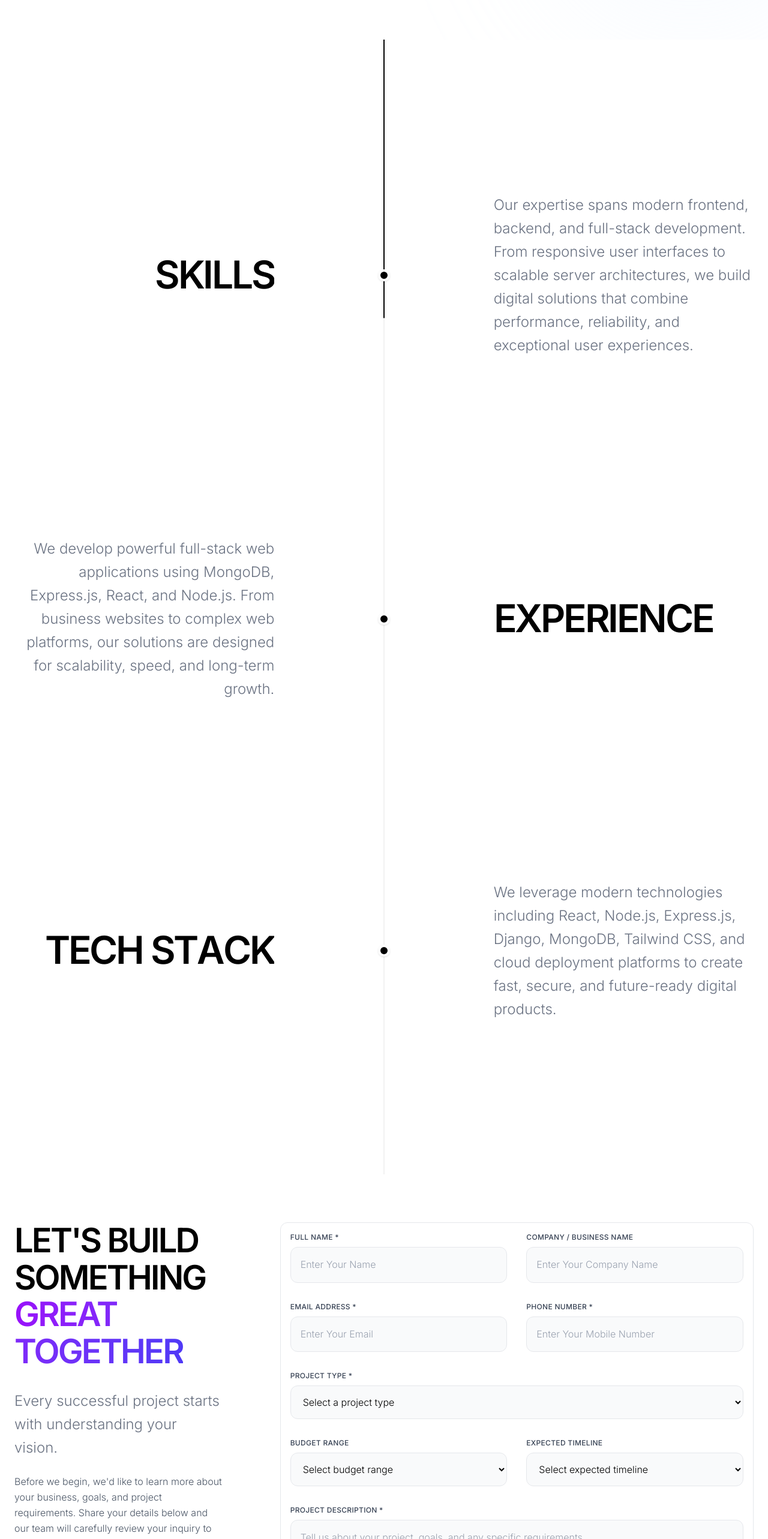
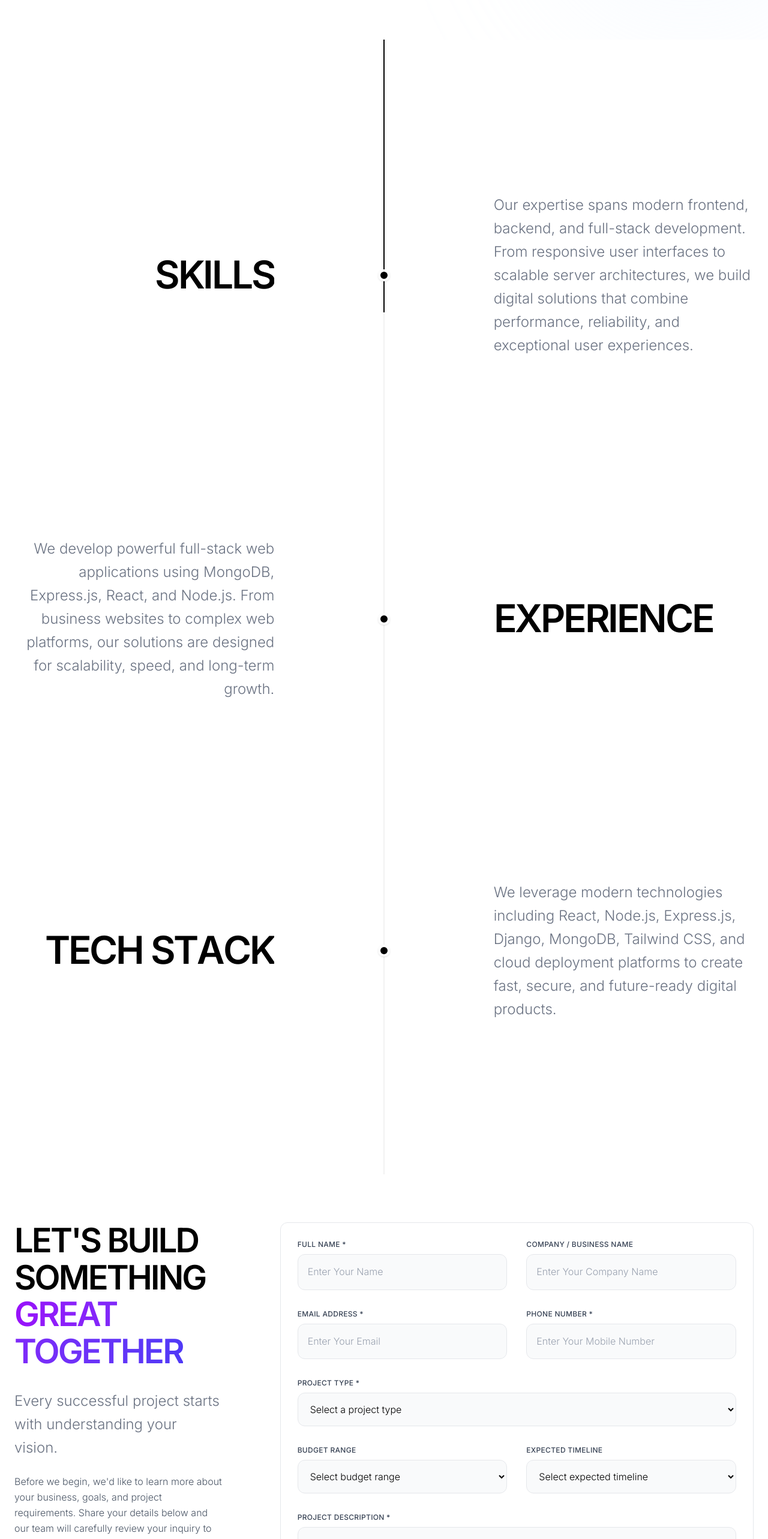
Before and after one commit to Jayasurya2021/portfolio, a React (Vite) app: page / in a window 1280 px wide. Shown: the part 5485-8051 px from the top of the page at 60% size. Built offline with nearby package versions, Linux system fonts and the light colour scheme.

Commit message:
Contact Section Updated

```diff
--- a/src/components/ContactSection.jsx
+++ b/src/components/ContactSection.jsx
@@ -91,7 +91,7 @@ export default function ContactSection() {
                                         animate={{ opacity: 1 }}
                                         exit={{ opacity: 0 }}
                                         onSubmit={handleSubmit}
-                                        className="space-y-6 md:space-y-8 p-4 border-1 border-gray-200 rounded-xl"
+                                        className="space-y-6 md:space-y-8 p-7 border-1 border-gray-200 rounded-xl"
                                     >
                                         <div className="grid grid-cols-1 md:grid-cols-2 gap-6 md:gap-8">
                                             <div>
--- a/src/components/ThemeToggle.jsx
+++ /dev/null
@@ -1,7 +0,0 @@
-export const ThemeToggle = () => {
-  return (
-    <div style={{ display: 'flex', alignItems: 'center', cursor: 'pointer' }}>
-      <span>Theme</span>
-    </div>
-  );
-};
```
